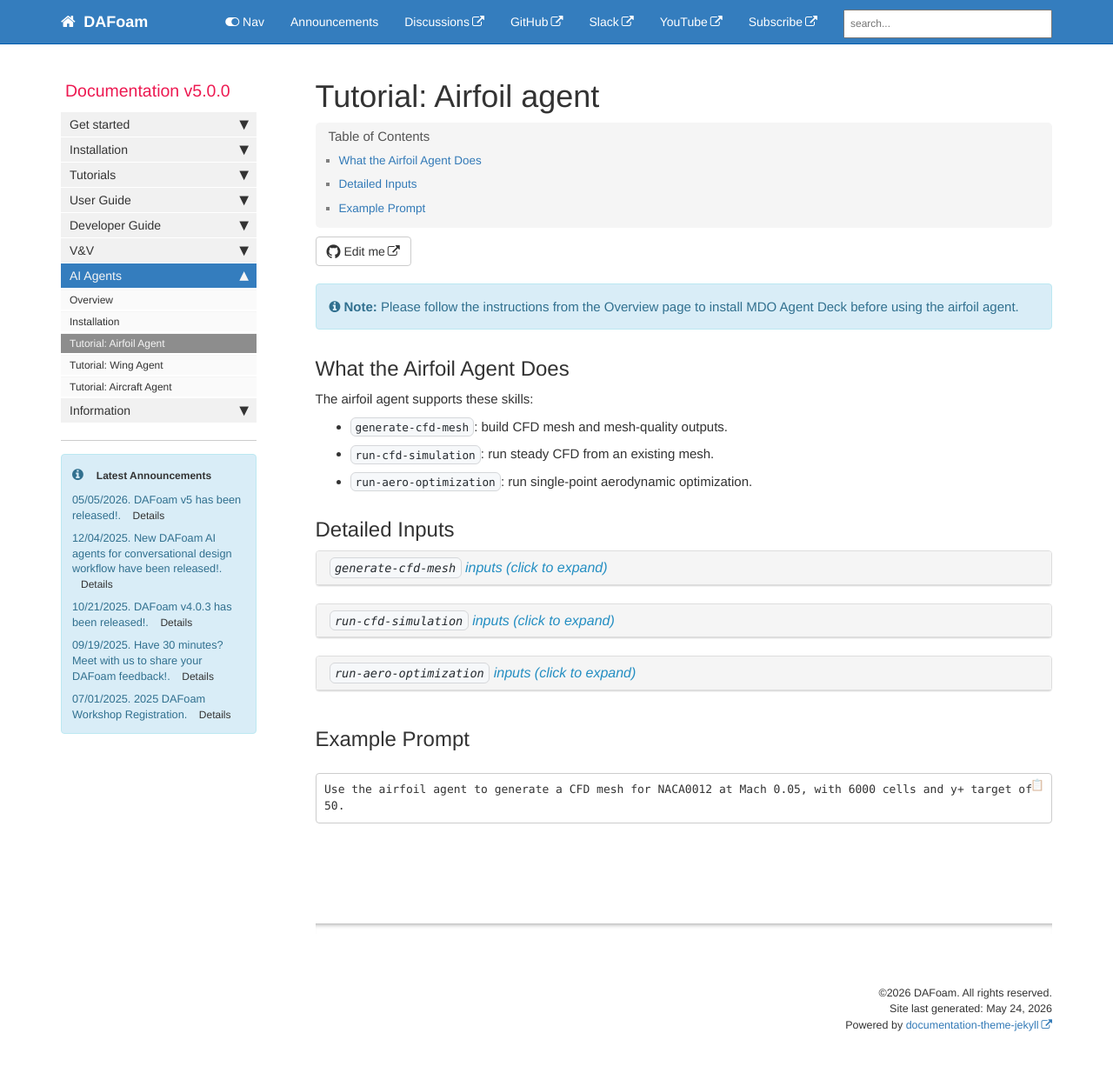
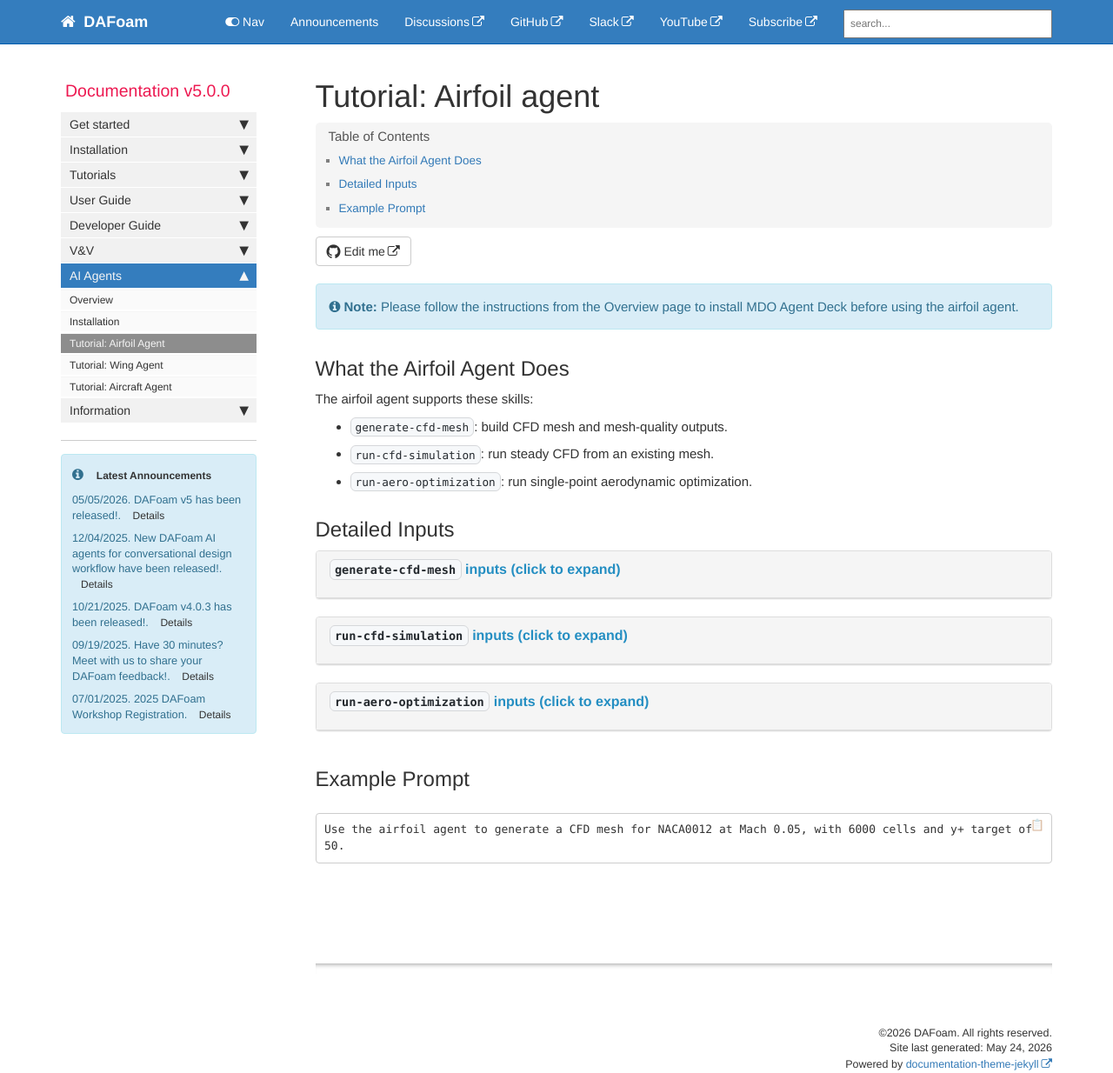
Before and after one commit to DAFoam/DAFoam.github.io, a Jekyll site: the page built from pages/mydoc/mydoc_ai_assistant_airfoil.md, in a window 1280 px wide and 1234 px high. Shown: the whole window at 87% size. Built offline with Jekyll 4.4.1, drawn with Linux system fonts in a browser that asks for light colours; comment, search, counter and statistics services are not loaded.

Commit message:
content update

```diff
--- a/pages/mydoc/mydoc_ai_assistant_airfoil.md
+++ b/pages/mydoc/mydoc_ai_assistant_airfoil.md
@@ -21,9 +21,9 @@ The airfoil agent supports these skills:
 
 <div class="panel panel-default">
 <div class="panel-heading">
-<h4 class="panel-title">
+<div class="panel-title">
 <a data-toggle="collapse" href="#airfoilMeshInputs">`generate-cfd-mesh` inputs (click to expand)</a>
-</h4>
+</div>
 </div>
 <div id="airfoilMeshInputs" class="panel-collapse collapse">
 <div class="panel-body">
@@ -41,9 +41,9 @@ The airfoil agent supports these skills:
 
 <div class="panel panel-default">
 <div class="panel-heading">
-<h4 class="panel-title">
+<div class="panel-title">
 <a data-toggle="collapse" href="#airfoilSteadyCfdInputs">`run-cfd-simulation` inputs (click to expand)</a>
-</h4>
+</div>
 </div>
 <div id="airfoilSteadyCfdInputs" class="panel-collapse collapse">
 <div class="panel-body">
@@ -64,9 +64,9 @@ The airfoil agent supports these skills:
 
 <div class="panel panel-default">
 <div class="panel-heading">
-<h4 class="panel-title">
+<div class="panel-title">
 <a data-toggle="collapse" href="#airfoilAeroOptInputs">`run-aero-optimization` inputs (click to expand)</a>
-</h4>
+</div>
 </div>
 <div id="airfoilAeroOptInputs" class="panel-collapse collapse">
 <div class="panel-body">
```
